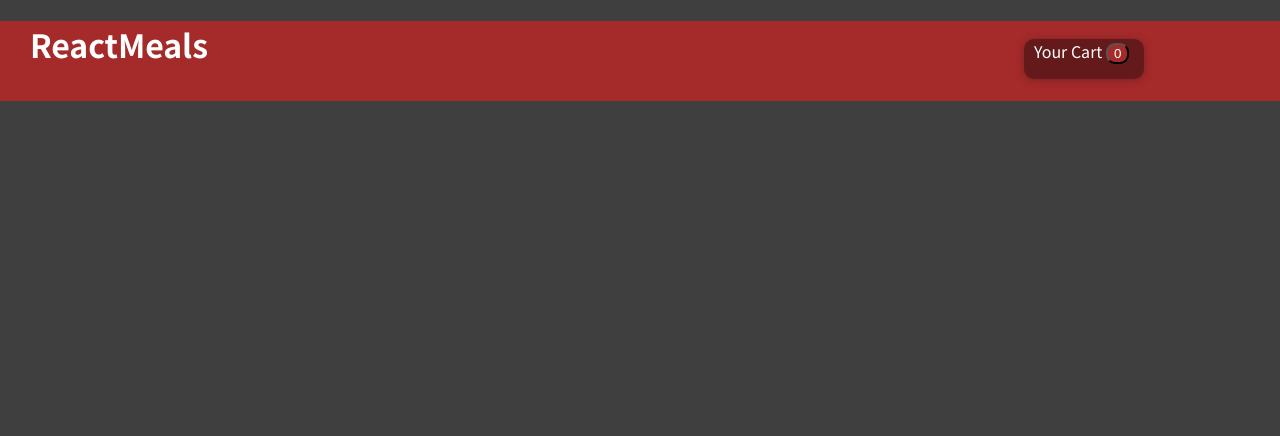
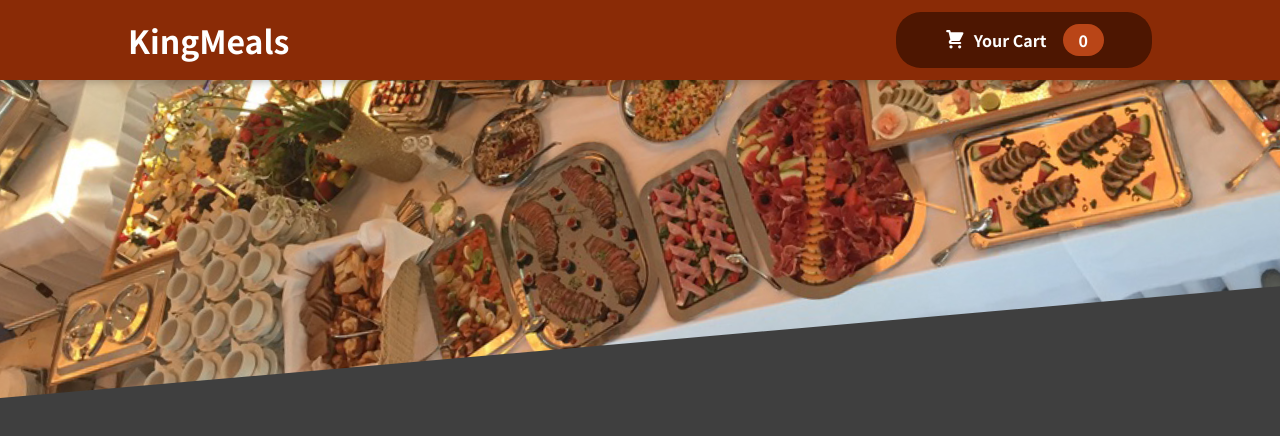
Before and after one commit to ajiths10/FoodOrdering-React-App, a React (Create React App) app: page / in a window 1280 px wide. Shown: the top 436 px of the page. Built offline with nearby package versions, Linux system fonts and the light colour scheme.

Commit message:
Add header and image

```diff
--- a/src/App.css
+++ /dev/null
@@ -1,30 +0,0 @@
-.Header{
-    color: white;
-    background-color: brown;
-    height: 80px;
-}
-
-.button-Background{
-    background-color: rgb(100, 26, 26);
-    margin-left: 80%;
-    width: 120px;
-    height: 40px;
-    margin-top: -50px;
-    border-radius: 10px;
-    box-shadow: 0 1px 8px rgba(0, 0, 0, 0.25);
-}
-
-.counts{
-    background-color: brown;
-    color: white;
-    border-radius: 9px;
-
-}
-
-.divtxt{
-    margin-left: 10px;
-}
-
-.h1txt{
-    margin-left: 30px;
-}
--- a/src/App.js
+++ b/src/App.js
@@ -1,16 +1,13 @@
-import './App.css';
+import {Fragment} from 'react';
+import Header from './components/Layout/Header'
+
 
 
 function App() {
   return (
-    <div>
-      <div className="Header">
-      <h1 className="h1txt">ReactMeals</h1>
-        <div className='button-Background'>
-          <div className= "divtxt"> Your Cart  <button className = "counts"> 0</button> </div>
-        </div>
-      </div>
-    </div>
+<Fragment>
+  <Header/>
+</Fragment>
   );
 }
 
--- /dev/null
+++ b/src/components/Cart/CartIcon.js
@@ -0,0 +1,13 @@
+const CartIcon = () => {
+    return (
+      <svg
+        xmlns='http://www.w3.org/2000/svg'
+        viewBox='0 0 20 20'
+        fill='currentColor'
+      >
+        <path d='M3 1a1 1 0 000 2h1.22l.305 1.222a.997.997 0 00.01.042l1.358 5.43-.893.892C3.74 11.846 4.632 14 6.414 14H15a1 1 0 000-2H6.414l1-1H14a1 1 0 00.894-.553l3-6A1 1 0 0017 3H6.28l-.31-1.243A1 1 0 005 1H3zM16 16.5a1.5 1.5 0 11-3 0 1.5 1.5 0 013 0zM6.5 18a1.5 1.5 0 100-3 1.5 1.5 0 000 3z' />
+      </svg>
+    );
+  };
+
+  export default CartIcon;
--- /dev/null
+++ b/src/components/Layout/Header.js
@@ -0,0 +1,22 @@
+import {Fragment } from 'react';
+import HaederCartButton from './HeaderCartButton';
+import mealsImage from '../../assets/meals.jpg'
+import classes from './Header.module.css'
+
+
+const Header = (props) => {
+
+    return(
+        <Fragment>
+            <header className={classes.header}>
+                <h1>KingMeals</h1>
+                <HaederCartButton/>
+            </header>
+            <div className={classes['main-image']}>
+                <img src={mealsImage} alt="A table full of decicious food!" />
+            </div>
+        </Fragment>
+    )
+};
+
+export default Header;
--- /dev/null
+++ b/src/components/Layout/Header.module.css
@@ -0,0 +1,29 @@
+.header {
+    position: fixed;
+    top: 0;
+    left: 0;
+    width: 100%;
+    height: 5rem;
+    background-color: #8a2b06;
+    color: white;
+    display: flex;
+    justify-content: space-between;
+    align-items: center;
+    padding: 0 10%;
+    box-shadow: 0 2px 8px rgba(0, 0, 0, 0.25);
+    z-index: 10;
+  }
+
+  .main-image {
+    width: 100%;
+    height: 25rem;
+    z-index: 0;
+    overflow: hidden;
+  }
+
+  .main-image img {
+    width: 110%;
+    height: 100%;
+    object-fit: cover;
+    transform: rotateZ(-5deg) translateY(-4rem) translateX(-1rem);
+  }
--- /dev/null
+++ b/src/components/Layout/HeaderCartButton.js
@@ -0,0 +1,16 @@
+import CartIcon from "../Cart/CartIcon";
+import classes from './HeaderCartButton.module.css';
+
+const HaederCartButton = (props) => {
+  return (
+    <button className={classes.button} >
+      <span className={classes.icon}>
+        <CartIcon />
+      </span>
+      <span>Your Cart</span>
+      <span className={classes.badge}>0</span>
+    </button>
+  );
+};
+
+export default HaederCartButton;
--- /dev/null
+++ b/src/components/Layout/HeaderCartButton.module.css
@@ -0,0 +1,59 @@
+.button {
+  cursor: pointer;
+  font: inherit;
+  border: none;
+  background-color: #4d1601;
+  color: white;
+  padding: 0.75rem 3rem;
+  display: flex;
+  justify-content: space-around;
+  align-items: center;
+  border-radius: 25px;
+  font-weight: bold;
+}
+
+.button:hover,
+.button:active {
+  background-color: #2c0d00;
+}
+
+.icon {
+  width: 1.35rem;
+  height: 1.35rem;
+  margin-right: 0.5rem;
+}
+
+.badge {
+  background-color: #b94517;
+  padding: 0.25rem 1rem;
+  border-radius: 25px;
+  margin-left: 1rem;
+  font-weight: bold;
+}
+
+.button:hover .badge,
+.button:active .badge {
+  background-color: #92320c;
+}
+
+.bump {
+  animation: bump 300ms ease-out;
+}
+
+@keyframes bump {
+  0% {
+    transform: scale(1);
+  }
+  10% {
+    transform: scale(0.9);
+  }
+  30% {
+    transform: scale(1.1);
+  }
+  50% {
+    transform: scale(1.15);
+  }
+  100% {
+    transform: scale(1);
+  }
+}
```
Also changed, not shown: src/assets/meals.jpg (added).
